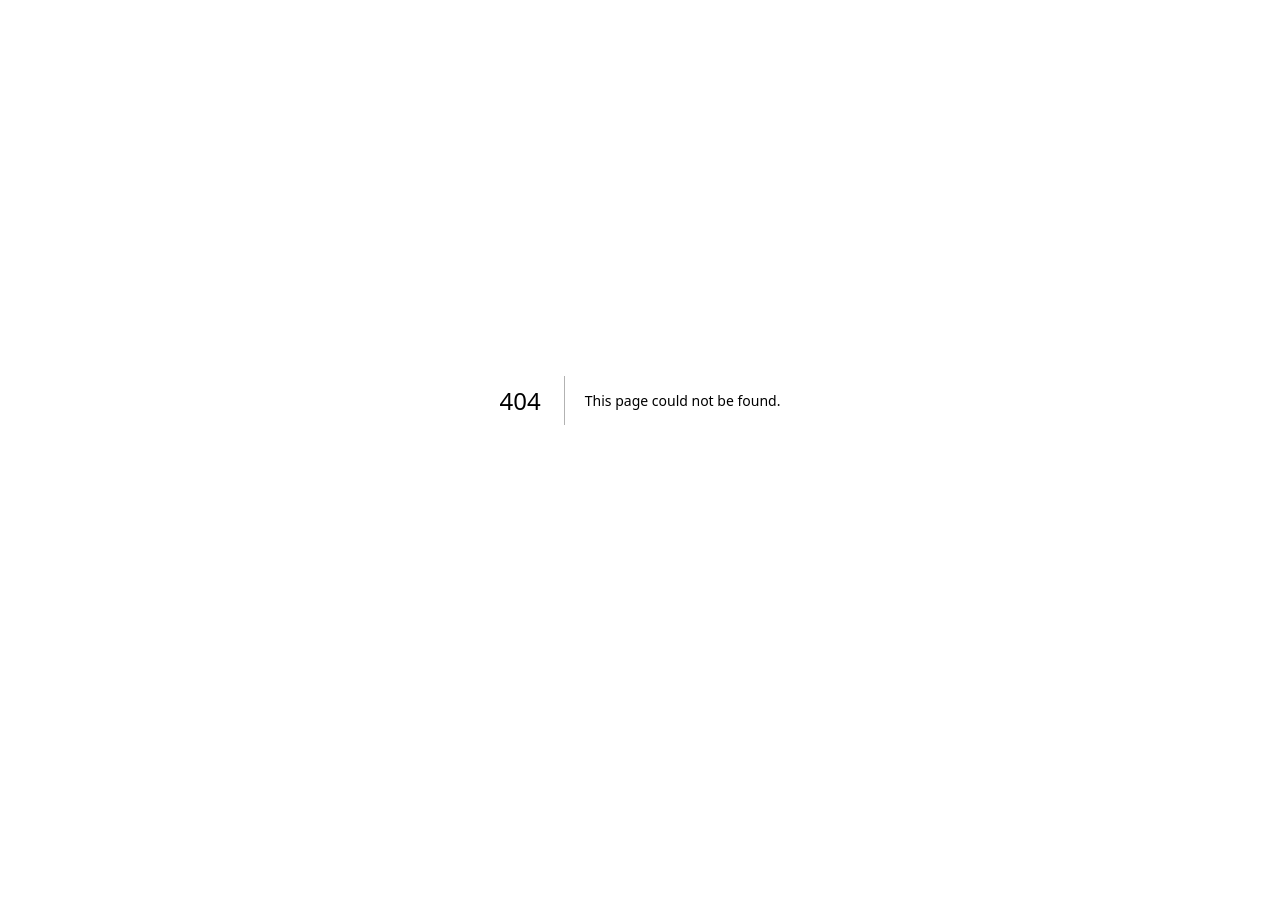
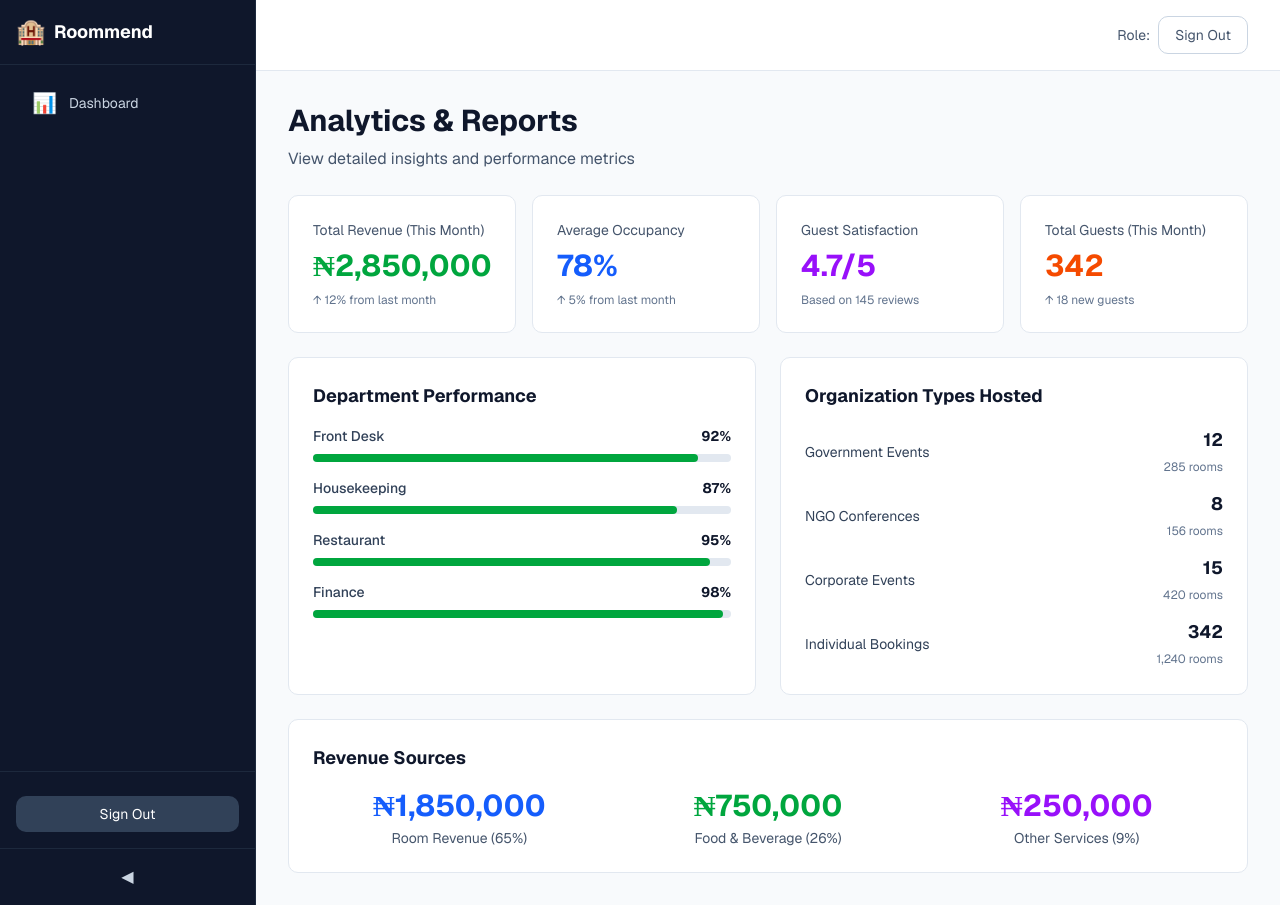
Before and after one commit to eric2umeh/roommend, a Next.js app: page /app/analytics in a window 1280 px wide. Before the commit this address had no page. Before the commit the page ends 800 px from the top, so only its background shows below. Built offline with nearby package versions, Linux system fonts and the light colour scheme; sample sign-in values are in the browser's storage.

Commit message:
Create dashboard analytics

```diff
--- /dev/null
+++ b/app/app/analytics/page.tsx
@@ -0,0 +1,137 @@
+'use client'
+
+export default function AnalyticsPage() {
+  return (
+    <div className="space-y-6">
+      <div>
+        <h1 className="text-3xl font-bold text-slate-900">Analytics & Reports</h1>
+        <p className="text-slate-600 mt-2">View detailed insights and performance metrics</p>
+      </div>
+
+      {/* Key Metrics */}
+      <div className="grid grid-cols-1 md:grid-cols-2 lg:grid-cols-4 gap-4">
+        <div className="bg-white rounded-lg border border-slate-200 p-6">
+          <div className="text-sm text-slate-600 mb-2">Total Revenue (This Month)</div>
+          <div className="text-3xl font-bold text-green-600">₦2,850,000</div>
+          <p className="text-xs text-slate-500 mt-2">↑ 12% from last month</p>
+        </div>
+
+        <div className="bg-white rounded-lg border border-slate-200 p-6">
+          <div className="text-sm text-slate-600 mb-2">Average Occupancy</div>
+          <div className="text-3xl font-bold text-blue-600">78%</div>
+          <p className="text-xs text-slate-500 mt-2">↑ 5% from last month</p>
+        </div>
+
+        <div className="bg-white rounded-lg border border-slate-200 p-6">
+          <div className="text-sm text-slate-600 mb-2">Guest Satisfaction</div>
+          <div className="text-3xl font-bold text-purple-600">4.7/5</div>
+          <p className="text-xs text-slate-500 mt-2">Based on 145 reviews</p>
+        </div>
+
+        <div className="bg-white rounded-lg border border-slate-200 p-6">
+          <div className="text-sm text-slate-600 mb-2">Total Guests (This Month)</div>
+          <div className="text-3xl font-bold text-orange-600">342</div>
+          <p className="text-xs text-slate-500 mt-2">↑ 18 new guests</p>
+        </div>
+      </div>
+
+      {/* Department Performance */}
+      <div className="grid grid-cols-1 lg:grid-cols-2 gap-6">
+        <div className="bg-white rounded-lg border border-slate-200 p-6">
+          <h2 className="text-lg font-bold text-slate-900 mb-4">Department Performance</h2>
+          <div className="space-y-4">
+            <div>
+              <div className="flex items-center justify-between mb-2">
+                <span className="text-sm font-medium text-slate-700">Front Desk</span>
+                <span className="text-sm font-bold text-slate-900">92%</span>
+              </div>
+              <div className="w-full bg-slate-200 rounded-full h-2">
+                <div className="bg-green-600 h-2 rounded-full" style={{ width: '92%' }}></div>
+              </div>
+            </div>
+            <div>
+              <div className="flex items-center justify-between mb-2">
+                <span className="text-sm font-medium text-slate-700">Housekeeping</span>
+                <span className="text-sm font-bold text-slate-900">87%</span>
+              </div>
+              <div className="w-full bg-slate-200 rounded-full h-2">
+                <div className="bg-green-600 h-2 rounded-full" style={{ width: '87%' }}></div>
+              </div>
+            </div>
+            <div>
+              <div className="flex items-center justify-between mb-2">
+                <span className="text-sm font-medium text-slate-700">Restaurant</span>
+                <span className="text-sm font-bold text-slate-900">95%</span>
+              </div>
+              <div className="w-full bg-slate-200 rounded-full h-2">
+                <div className="bg-green-600 h-2 rounded-full" style={{ width: '95%' }}></div>
+              </div>
+            </div>
+            <div>
+              <div className="flex items-center justify-between mb-2">
+                <span className="text-sm font-medium text-slate-700">Finance</span>
+                <span className="text-sm font-bold text-slate-900">98%</span>
+              </div>
+              <div className="w-full bg-slate-200 rounded-full h-2">
+                <div className="bg-green-600 h-2 rounded-full" style={{ width: '98%' }}></div>
+              </div>
+            </div>
+          </div>
+        </div>
+
+        <div className="bg-white rounded-lg border border-slate-200 p-6">
+          <h2 className="text-lg font-bold text-slate-900 mb-4">Organization Types Hosted</h2>
+          <div className="space-y-3">
+            <div className="flex items-center justify-between">
+              <span className="text-sm text-slate-700">Government Events</span>
+              <div className="text-right">
+                <div className="text-lg font-bold text-slate-900">12</div>
+                <span className="text-xs text-slate-500">285 rooms</span>
+              </div>
+            </div>
+            <div className="flex items-center justify-between">
+              <span className="text-sm text-slate-700">NGO Conferences</span>
+              <div className="text-right">
+                <div className="text-lg font-bold text-slate-900">8</div>
+                <span className="text-xs text-slate-500">156 rooms</span>
+              </div>
+            </div>
+            <div className="flex items-center justify-between">
+              <span className="text-sm text-slate-700">Corporate Events</span>
+              <div className="text-right">
+                <div className="text-lg font-bold text-slate-900">15</div>
+                <span className="text-xs text-slate-500">420 rooms</span>
+              </div>
+            </div>
+            <div className="flex items-center justify-between">
+              <span className="text-sm text-slate-700">Individual Bookings</span>
+              <div className="text-right">
+                <div className="text-lg font-bold text-slate-900">342</div>
+                <span className="text-xs text-slate-500">1,240 rooms</span>
+              </div>
+            </div>
+          </div>
+        </div>
+      </div>
+
+      {/* Revenue Breakdown */}
+      <div className="bg-white rounded-lg border border-slate-200 p-6">
+        <h2 className="text-lg font-bold text-slate-900 mb-4">Revenue Sources</h2>
+        <div className="grid grid-cols-1 md:grid-cols-3 gap-4">
+          <div className="text-center">
+            <div className="text-3xl font-bold text-blue-600 mb-1">₦1,850,000</div>
+            <p className="text-sm text-slate-600">Room Revenue (65%)</p>
+          </div>
+          <div className="text-center">
+            <div className="text-3xl font-bold text-green-600 mb-1">₦750,000</div>
+            <p className="text-sm text-slate-600">Food & Beverage (26%)</p>
+          </div>
+          <div className="text-center">
+            <div className="text-3xl font-bold text-purple-600 mb-1">₦250,000</div>
+            <p className="text-sm text-slate-600">Other Services (9%)</p>
+          </div>
+        </div>
+      </div>
+    </div>
+  )
+}
```
